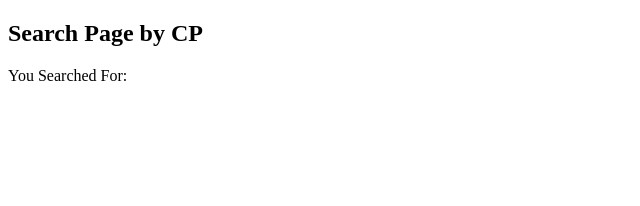
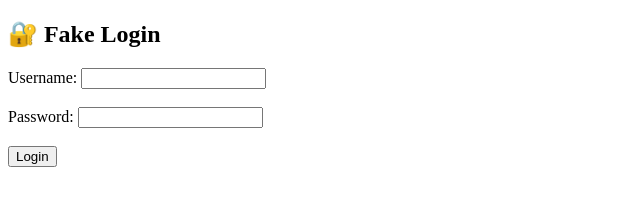
Before and after one commit to Cyber-Cp/CyberCpAllHackingProjects, a plain HTML site: page index.html in a window 1280 px wide. Shown: the whole page, without its empty margins (0-640 px from the left). Drawn offline with Linux system fonts and the light colour scheme.

Commit message:
FakeCommentsProject
Added Fake Project Project

```diff
--- a/index.html
+++ b/index.html
@@ -1,13 +1,23 @@
 <!DOCTYPE html>
-<html lang="en">
+<html>
 <head>
-    <meta charset="UTF-8">
-    <meta name="viewport" content="width=device-width, initial-scale=1.0">
-    <title>Document</title>
+  <title>Login Form</title>
 </head>
 <body>
-    <h2>Search Page by CP</h2>
-    <p>  You Searched For: <span id="result"></span></p>
-    <script src="./script.js"></script>
+  <h2>🔐 Fake Login</h2>
+
+  <form onsubmit="return login()">
+    <label>Username:</label>
+    <input type="text" id="username"><br><br>
+
+    <label>Password:</label>
+    <input type="password" id="password"><br><br>
+
+    <input type="submit" value="Login">
+  </form>
+
+  <p id="message"></p>
+
+  <script src="./script.js"></script>
 </body>
 </html>
--- a/script.js
+++ b/script.js
@@ -1,4 +1,12 @@
-const urlParams=new URLSearchParams(window.location.search);
-const query=urlParams.get("q");
+function login() {
+    let username = document.getElementById("username").value;
+    let password = document.getElementById("password").value;
 
-document.getElementById("result").innerHTML=query;
+    if (username === "admin" && password === "1234") {
+        document.getElementById("message").textContent = "✅ Login successful!";
+    } else {
+        document.getElementById("message").textContent = "❌ Invalid credentials.";
+    }
+
+    return false; // prevent form from actually submitting
+}
```
